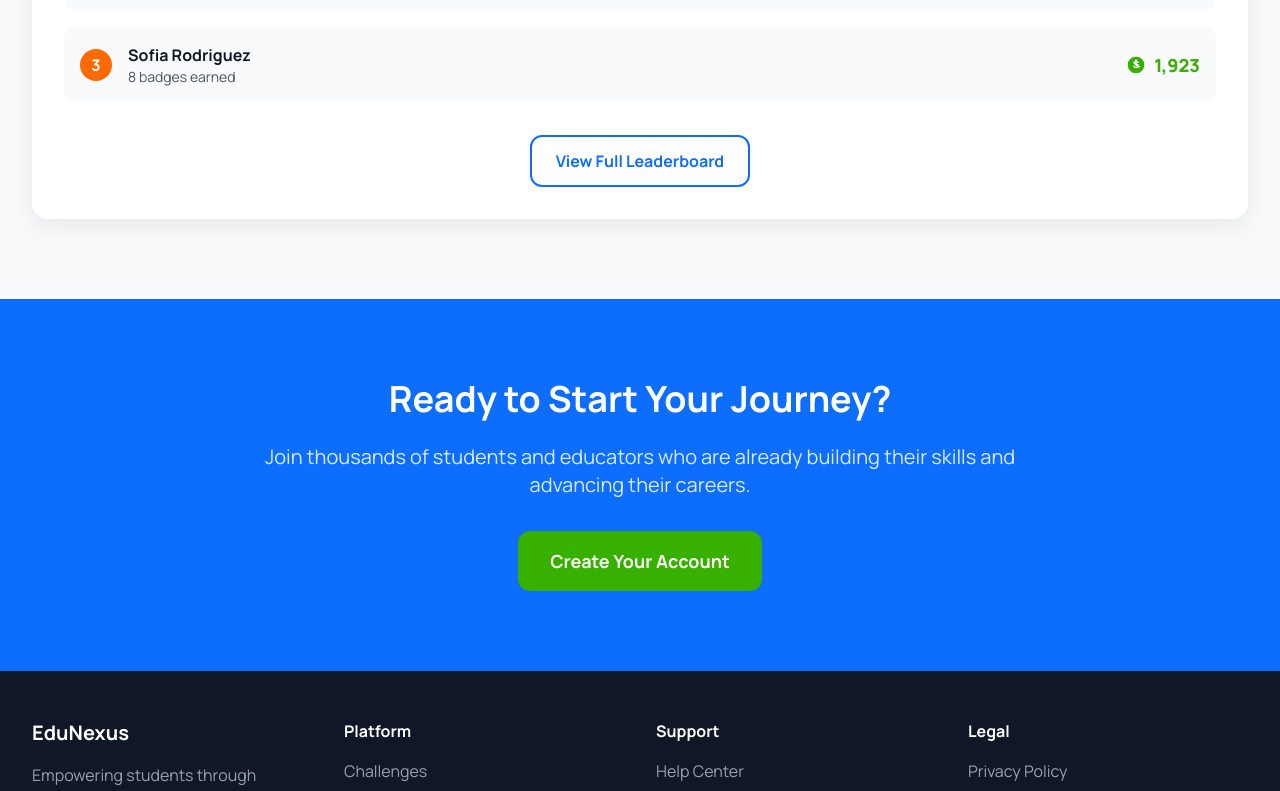
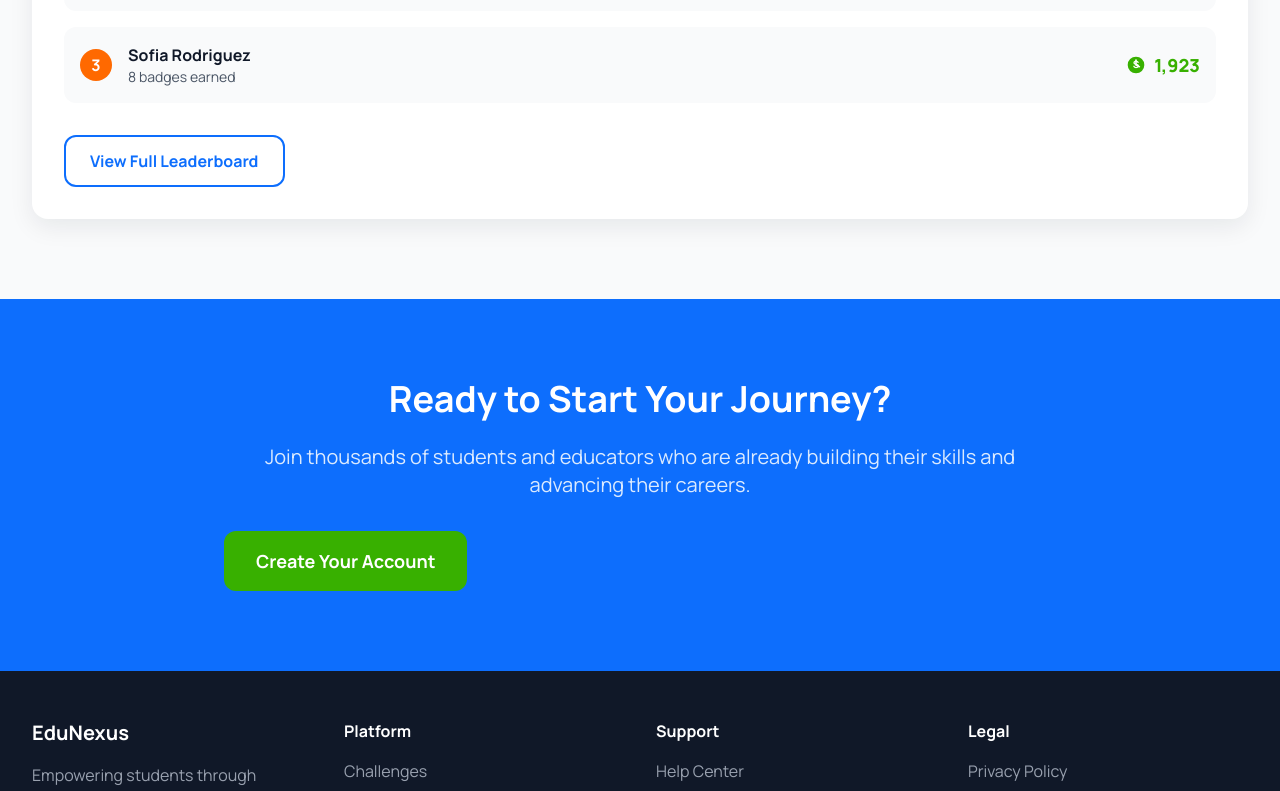
Before and after one commit to David3Emmanuel/Edu-Nexus, a Next.js app in the folder frontend/: page / in a window 1280 px wide. Shown: the part 1520-2311 px from the top of the page. Built offline with nearby package versions, Linux system fonts and the light colour scheme; no server answers.

Commit message:
fix(frontend): format challenge tags with a hash symbol and adjust button alignment

```diff
--- a/frontend/src/app/(main)/challenges/page.tsx
+++ b/frontend/src/app/(main)/challenges/page.tsx
@@ -190,7 +190,7 @@ export default async function Challenges() {
                           key={tag.id}
                           className='px-2 py-1 bg-gray-100 text-xs rounded-md text-gray-600'
                         >
-                          {tag.name}
+                          #{tag.name}
                         </span>
                       ))}
                     </div>
--- a/frontend/src/components/ui/Button.tsx
+++ b/frontend/src/components/ui/Button.tsx
@@ -19,7 +19,7 @@ export function Button({
   ...rest
 }: ButtonProps) {
   const baseClasses =
-    'font-bold rounded-lg transition-all duration-200 focus:outline-none focus:ring-2 focus:ring-primary focus:ring-offset-2'
+    'font-bold rounded-lg transition-all duration-200 focus:outline-none focus:ring-2 focus:ring-primary focus:ring-offset-2 flex items-center justify-center'
 
   const sizeClasses = {
     sm: 'py-2 px-4 text-sm',
```
